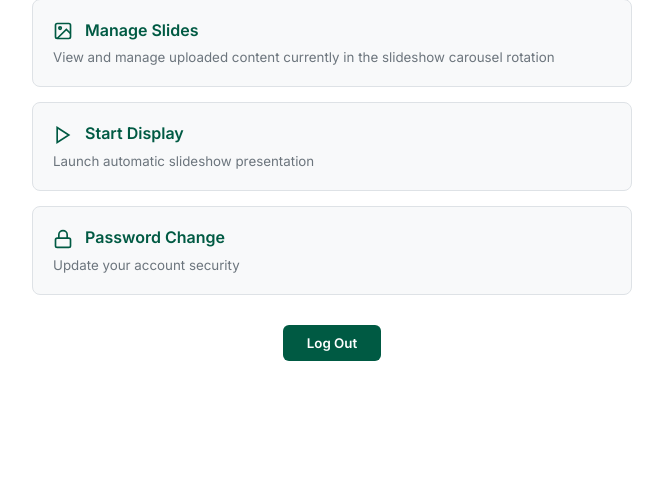
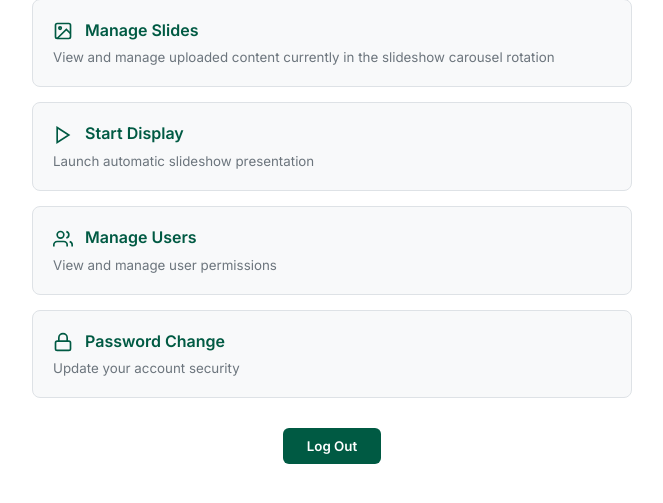
Before and after one commit to tveneto1/dida425cmsproject, a Django app: page / in a window 1280 px wide. Shown: the part 259-762 px from the top of the page, without its empty margins (308-971 px from the left). Run offline with Django 5.2, Linux system fonts and the light colour scheme; a user stored in the database is signed in.

Commit message:
Add 'Manage Users' button for admin users

```diff
--- a/templates/home.html
+++ b/templates/home.html
@@ -56,6 +56,21 @@
       <small style="color: #6c757d; font-weight: 400;">Launch automatic slideshow presentation</small>
     </a>
 
+    {% if user.is_staff %}
+    <a href="{% url 'manage_users' %}" style="display: block; padding: 20px; background: #f8f9fa; border: 1px solid #dee2e6; border-radius: 8px; text-decoration: none; color: #212529; transition: all 0.2s;" onmouseover="this.style.background='#e8f5f1'; this.style.borderColor='#005A43';" onmouseout="this.style.background='#f8f9fa'; this.style.borderColor='#dee2e6';">
+      <strong style="display: block; margin-bottom: 5px; color: #005A43; font-weight: 600;">
+        <svg width="20" height="20" viewBox="0 0 24 24" fill="none" stroke="currentColor" stroke-width="2" style="vertical-align: middle; margin-right: 8px;">
+          <path d="M17 21v-2a4 4 0 0 0-4-4H5a4 4 0 0 0-4 4v2"></path>
+          <circle cx="9" cy="7" r="4"></circle>
+          <path d="M23 21v-2a4 4 0 0 0-3-3.87"></path>
+          <path d="M16 3.13a4 4 0 0 1 0 7.75"></path>
+        </svg>
+        Manage Users
+      </strong>
+      <small style="color: #6c757d; font-weight: 400;">View and manage user permissions</small>
+    </a>
+    {% endif %}
+
     <a href="{% url 'password_change' %}" style="display: block; padding: 20px; background: #f8f9fa; border: 1px solid #dee2e6; border-radius: 8px; text-decoration: none; color: #212529; transition: all 0.2s;" onmouseover="this.style.background='#e8f5f1'; this.style.borderColor='#005A43';" onmouseout="this.style.background='#f8f9fa'; this.style.borderColor='#dee2e6';">
       <strong style="display: block; margin-bottom: 5px; color: #005A43; font-weight: 600;">
         <svg width="20" height="20" viewBox="0 0 24 24" fill="none" stroke="currentColor" stroke-width="2" style="vertical-align: middle; margin-right: 8px;">
```
